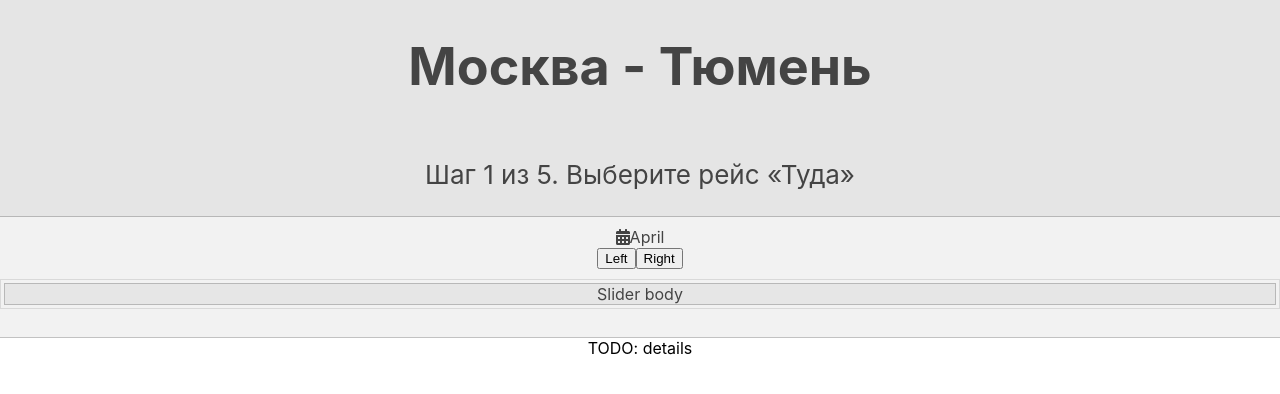
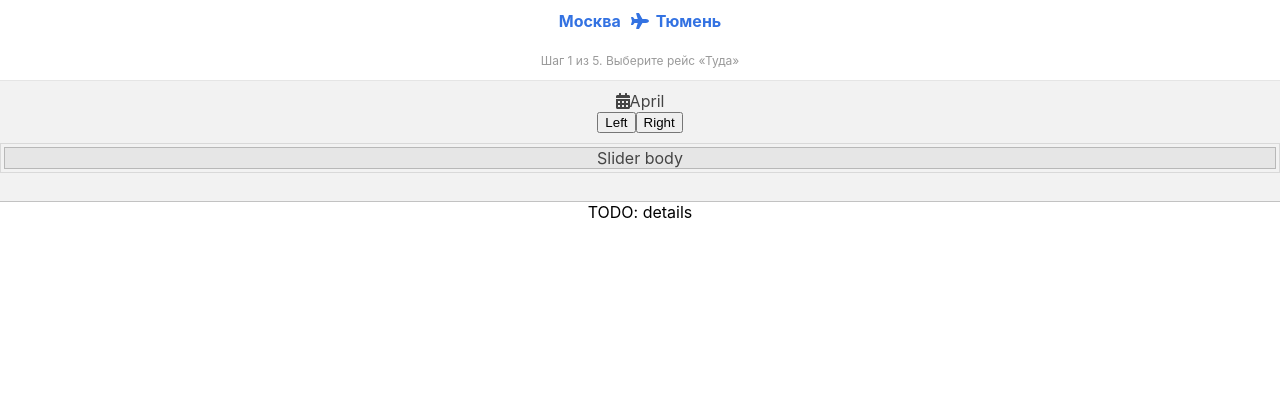
Before and after one commit to VadimCpp/flights, a React (Create React App) app: page / in a window 1280 px wide. Shown: the top 394 px of the page. Built offline with nearby package versions, Linux system fonts and the light colour scheme.

Commit message:
Update header style

```diff
--- a/src/AppHeader.css
+++ b/src/AppHeader.css
@@ -1,11 +1,28 @@
 .App-header {
-  background-color: rgba(0, 0, 0, 0.1);
-  border-bottom: 1px solid rgba(0, 0, 0, 0.2);
-  min-height: 100px;
+  border-bottom: 1px solid rgba(0, 0, 0, 0.1);
   display: flex;
   flex-direction: column;
   align-items: center;
   justify-content: center;
   font-size: calc(10px + 2vmin);
   color: #444;
+  font-size: 14px;
 }
+
+.App-header_title {
+	color: rgb(51, 114, 226);
+	font-size: 16px;
+}
+
+.App-header_title__departure {
+	padding-right: 10px;
+}
+
+.App-header_title__arrival {
+	padding-left: 7px;
+}
+
+.App-header_subtitle {
+	font-size: 12px;
+	color: rgba(0, 0, 0, .4);
+}
--- a/src/AppHeader.js
+++ b/src/AppHeader.js
@@ -1,12 +1,18 @@
 import React, { Component } from 'react';
+import { FontAwesomeIcon } from '@fortawesome/react-fontawesome'
+import { faPlane } from '@fortawesome/free-solid-svg-icons'
 import './AppHeader.css';
 
 class AppHeader extends Component {
   render() {
     return (
       <header className="App-header">
-        <h1 className="App-header-title"> Москва - Тюмень </h1>
-        <p className="App-header-subtitle"> Шаг 1 из 5. Выберите рейс «Туда» </p>
+        <h1 className="App-header_title">
+        	<span className="App-header_title__departure">Москва</span>
+        	<FontAwesomeIcon icon={faPlane} />
+        	<span className="App-header_title__arrival">Тюмень</span>
+    	</h1>
+        <p className="App-header_subtitle"> Шаг 1 из 5. Выберите рейс «Туда» </p>
       </header>
     )
   }
```
